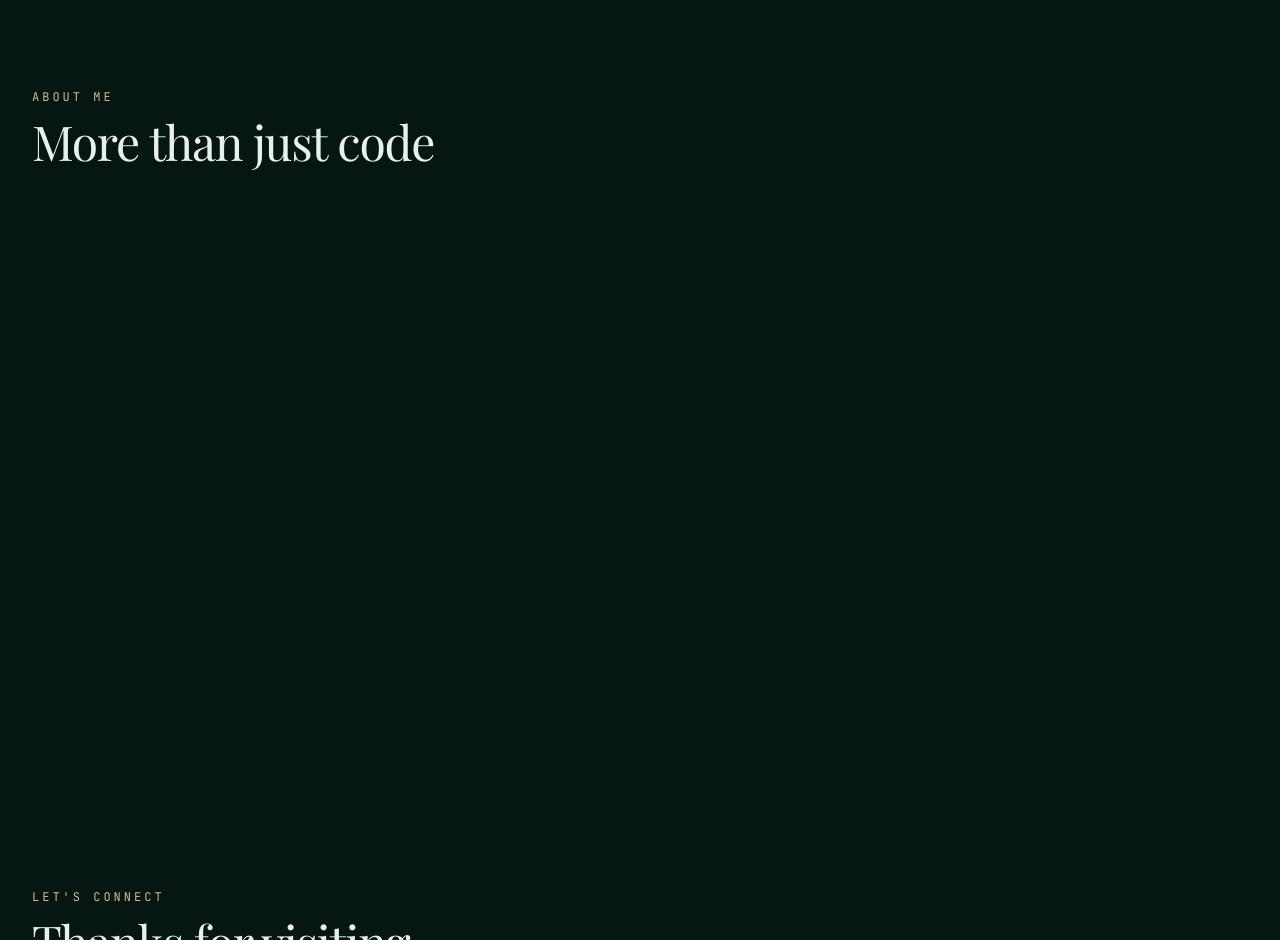
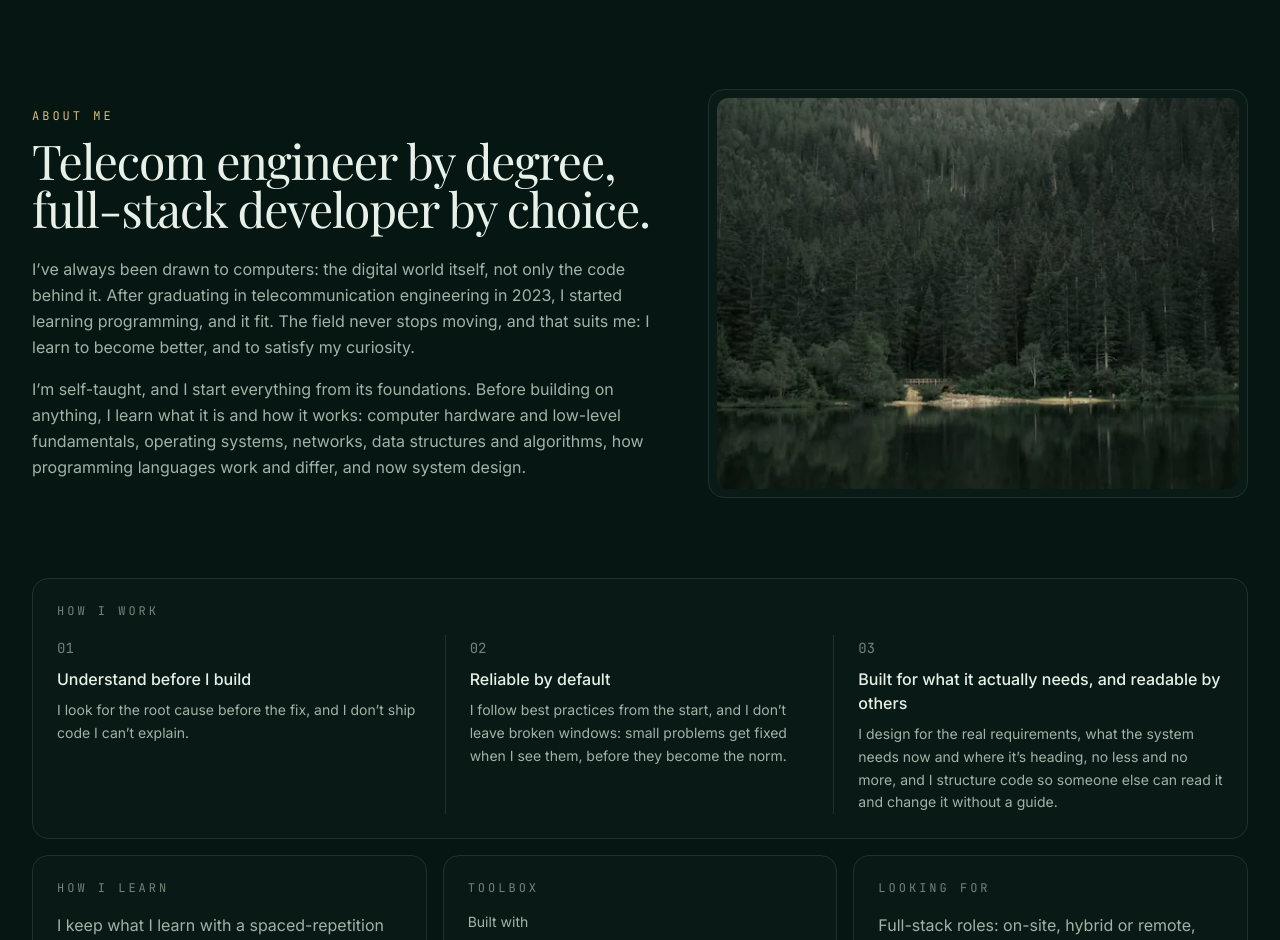
Before and after one commit to ahmed-sami9/Ahmed-Portfolio, a React (Vite) app in the folder frontend/: page / in a window 1280 px wide. Shown: the part 1860-2800 px from the top of the page. Built offline with nearby package versions, Linux system fonts and the light colour scheme.

Commit message:
feat(portfolio-page) : add about me section

```diff
--- /dev/null
+++ b/frontend/src/data/about.ts
@@ -0,0 +1,53 @@
+// Everything the About section says. Components only render it.
+
+export const about = {
+  eyebrow: "About me",
+  title: "Telecom engineer by degree, full-stack developer by choice.",
+  story: [
+    "I’ve always been drawn to computers: the digital world itself, not only the code behind it. After graduating in telecommunication engineering in 2023, I started learning programming, and it fit. The field never stops moving, and that suits me: I learn to become better, and to satisfy my curiosity.",
+    "I’m self-taught, and I start everything from its foundations. Before building on anything, I learn what it is and how it works: computer hardware and low-level fundamentals, operating systems, networks, data structures and algorithms, how programming languages work and differ, and now system design.",
+  ],
+
+  // Decorative, so alt is empty: the text carries the meaning.
+  photo: {
+    src: "/about-lake.webp", // TODO: swap for the full-size Unsplash download (1200px+ wide)
+    width: 1032,
+    height: 581,
+  },
+
+  principles: [
+    {
+      title: "Understand before I build",
+      text: "I look for the root cause before the fix, and I don’t ship code I can’t explain.",
+    },
+    {
+      title: "Reliable by default",
+      text: "I follow best practices from the start, and I don’t leave broken windows: small problems get fixed when I see them, before they become the norm.",
+    },
+    {
+      title: "Built for what it actually needs, and readable by others",
+      text: "I design for the real requirements, what the system needs now and where it’s heading, no less and no more, and I structure code so someone else can read it and change it without a guide.",
+    },
+  ],
+
+  learning:
+    "I keep what I learn with a spaced-repetition system: Anki for recall, Obsidian for the connected notes behind it. A few cards every day, so knowledge compounds instead of fading.",
+
+  // Only what I can defend in an interview. "Familiar" stays empty until it's earned.
+  toolbox: {
+    builtWith: ["React", "TypeScript", "Node.js", "Express", "PostgreSQL", "Tailwind CSS", "Git"],
+    familiar: [] as string[],
+  },
+
+  lookingFor: "Full-stack roles: on-site, hybrid or remote, and open to relocating.",
+  languages: [
+    "English: C1 · B2 speaking", // TODO: replace with the EF SET result before applying
+    "Arabic: Native",
+  ],
+
+  // The section's closing line, like "more on GitHub" ends Projects
+  closingLink: { label: "let's talk", href: "#contact" },
+
+  belief:
+    "Wherever I work, I treat its success as my own: what’s ethically good for the company is good for me.",
+} as const;
--- a/frontend/src/data/profile.ts
+++ b/frontend/src/data/profile.ts
@@ -8,7 +8,7 @@ export const profile = {
   tagline:
     "I build full-stack web applications with the MERN stack, and I learn whatever a problem needs beyond it. I make sure what I ship is reliable today and still easy to change a year from now.",
   location: "Based in Egypt",
-  terminalLine: "open to remote roles",
+  terminalLine: "open to new roles",
   photo: {
     src: "/personal-photo.webp",
     alt: "Portrait of Ahmed Elgaml",
--- a/frontend/src/pages/PortfolioPage/components/About/About.tsx
+++ b/frontend/src/pages/PortfolioPage/components/About/About.tsx
@@ -1,11 +1,59 @@
 import Section from "@/components/layout/Section";
 import SectionHeading from "@/components/ui/SectionHeading";
+import TerminalLine from "@/components/ui/TerminalLine";
+import { about } from "@/data/about";
+import AboutCard from "./components/AboutCard";
+import AboutPhoto from "./components/AboutPhoto";
+import Belief from "./components/Belief";
+import ChipList from "./components/ChipList";
+import Principles from "./components/Principles";
+import Toolbox from "./components/Toolbox";
 
-// Placeholder shell: the about text and "How I build" approach come later.
+// Who I am → how I work and the details (every block framed, so each one starts and ends
+// visibly) → what I stand for → the same closing as Projects: a divider and a terminal line.
 function About() {
   return (
-    <Section id="about" labelledBy="about-title" className="min-h-screen">
-      <SectionHeading id="about-title" eyebrow="About me" title="More than just code" />
+    <Section id="about" labelledBy="about-title">
+      <div className="grid items-center gap-10 lg:grid-cols-[minmax(0,1.15fr)_minmax(0,1fr)] lg:gap-14">
+        <div>
+          <SectionHeading id="about-title" eyebrow={about.eyebrow} title={about.title} />
+          <div className="mt-6 max-w-2xl space-y-4 leading-relaxed text-muted">
+            {about.story.map((paragraph) => (
+              <p key={paragraph}>{paragraph}</p>
+            ))}
+          </div>
+        </div>
+        <AboutPhoto />
+      </div>
+
+      <div className="mt-16 space-y-4 lg:mt-20">
+        <AboutCard label="How I work">
+          <Principles />
+        </AboutCard>
+
+        <div className="grid gap-4 lg:grid-cols-3">
+          <AboutCard label="How I learn">
+            <p className="leading-relaxed text-muted">{about.learning}</p>
+          </AboutCard>
+          <AboutCard label="Toolbox">
+            <Toolbox />
+          </AboutCard>
+          <AboutCard label="Looking for">
+            <p className="leading-relaxed text-muted">{about.lookingFor}</p>
+            <div className="mt-4">
+              <ChipList items={about.languages} label="Languages" />
+            </div>
+          </AboutCard>
+        </div>
+      </div>
+
+      <div className="mt-16 lg:mt-20">
+        <Belief />
+      </div>
+
+      <div className="mt-12 border-t border-line pt-6">
+        <TerminalLine text={about.closingLink.label} href={about.closingLink.href} />
+      </div>
     </Section>
   );
 }
--- /dev/null
+++ b/frontend/src/pages/PortfolioPage/components/About/components/AboutCard.tsx
@@ -0,0 +1,19 @@
+import type { ReactNode } from "react";
+
+type AboutCardProps = {
+  label: string;
+  children: ReactNode;
+};
+
+// One of the three detail blocks under the facts. Same label style for all three, so they
+// read as a set; no numbers, because they have no order.
+function AboutCard({ label, children }: AboutCardProps) {
+  return (
+    <section className="rounded-2xl border border-line bg-text/[0.015] p-5 sm:p-6">
+      <h3 className="font-mono text-xs tracking-[0.25em] text-subtle uppercase">{label}</h3>
+      <div className="mt-4">{children}</div>
+    </section>
+  );
+}
+
+export default AboutCard;
--- /dev/null
+++ b/frontend/src/pages/PortfolioPage/components/About/components/AboutPhoto.tsx
@@ -0,0 +1,29 @@
+import { about } from "@/data/about";
+
+// A quiet pause beside the story, in its own matted frame like a print.
+// Zoomed from the bottom edge, so the bright sky is cropped out and the forest and its reflection stay.
+function AboutPhoto() {
+  const { photo } = about;
+
+  return (
+    <div className="rounded-2xl border border-line bg-text/[0.02] p-2">
+      <div className="relative overflow-hidden rounded-xl">
+        <img
+          src={photo.src}
+          alt=""
+          width={photo.width}
+          height={photo.height}
+          loading="lazy"
+          className="aspect-[4/3] w-full origin-bottom scale-[1.4] object-cover"
+        />
+        {/* Slightly darker, fading in from the top, so it sits in the page instead of on it */}
+        <div
+          aria-hidden
+          className="absolute inset-0 bg-linear-to-b from-bg/45 via-bg/15 to-bg/10"
+        />
+      </div>
+    </div>
+  );
+}
+
+export default AboutPhoto;
--- /dev/null
+++ b/frontend/src/pages/PortfolioPage/components/About/components/Belief.tsx
@@ -0,0 +1,15 @@
+import { about } from "@/data/about";
+
+// The closing line: the one amber accent in the section, on the line meant to be remembered.
+// No single word highlighted: that would decide which half people read as the point.
+function Belief() {
+  return (
+    <blockquote className="border-l-2 border-accent pl-5 sm:pl-6">
+      <p className="max-w-3xl font-display text-2xl leading-snug text-balance text-text italic sm:text-3xl">
+        {about.belief}
+      </p>
+    </blockquote>
+  );
+}
+
+export default Belief;
--- /dev/null
+++ b/frontend/src/pages/PortfolioPage/components/About/components/ChipList.tsx
@@ -0,0 +1,25 @@
+type ChipListProps = {
+  items: readonly string[];
+  label: string; // names the list for screen readers, e.g. "Built with"
+  muted?: boolean; // the dimmer second tier ("Familiar")
+};
+
+// Small mono chips for tools and languages. Mono because they're literal names.
+function ChipList({ items, label, muted = false }: ChipListProps) {
+  return (
+    <ul aria-label={label} className="flex flex-wrap gap-2">
+      {items.map((item) => (
+        <li
+          key={item}
+          className={`rounded-md px-2.5 py-1 font-mono text-xs ring-1 ring-inset ${
+            muted ? "text-subtle ring-line" : "text-text/90 ring-text/15"
+          }`}
+        >
+          {item}
+        </li>
+      ))}
+    </ul>
+  );
+}
+
+export default ChipList;
--- /dev/null
+++ b/frontend/src/pages/PortfolioPage/components/About/components/FactStrip.tsx
@@ -0,0 +1,21 @@
+import { about } from "@/data/about";
+
+// The screening facts in one line, readable in two seconds without reading a paragraph.
+// Dots are drawn by CSS (before:), so screen readers hear a plain list. Phones stack the
+// facts instead: wrapped lines would start with a dot.
+function FactStrip() {
+  return (
+    <ul className="flex flex-col gap-x-4 gap-y-2 border-y border-line py-4 font-mono sm:flex-row sm:flex-wrap text-xs text-muted">
+      {about.facts.map((fact) => (
+        <li
+          key={fact}
+          className="flex items-center gap-4 sm:not-first:before:text-subtle sm:not-first:before:content-['·']"
+        >
+          {fact}
+        </li>
+      ))}
+    </ul>
+  );
+}
+
+export default FactStrip;
--- /dev/null
+++ b/frontend/src/pages/PortfolioPage/components/About/components/Principles.tsx
@@ -0,0 +1,24 @@
+import { about } from "@/data/about";
+
+// Numbered, because the order goes from thinking to building to handing over.
+// Dividers between them: stacked rows on phones, side-by-side columns from md.
+function Principles() {
+  return (
+    <ol className="grid divide-y divide-line md:grid-cols-3 md:divide-x md:divide-y-0">
+      {about.principles.map((principle, i) => (
+        <li
+          key={principle.title}
+          className="py-5 first:pt-0 last:pb-0 md:px-6 md:py-0 md:first:pl-0 md:last:pr-0"
+        >
+          <span aria-hidden className="font-mono text-sm text-subtle">
+            {String(i + 1).padStart(2, "0")}
+          </span>
+          <p className="mt-2 font-medium text-text">{principle.title}</p>
+          <p className="mt-2 text-sm leading-relaxed text-muted">{principle.text}</p>
+        </li>
+      ))}
+    </ol>
+  );
+}
+
+export default Principles;
--- /dev/null
+++ b/frontend/src/pages/PortfolioPage/components/About/components/Toolbox.tsx
@@ -0,0 +1,24 @@
+import { about } from "@/data/about";
+import ChipList from "./ChipList";
+
+// Two honest tiers. A tier with nothing in it isn't shown, so "Familiar" appears once it's earned.
+function Toolbox() {
+  const { builtWith, familiar } = about.toolbox;
+
+  return (
+    <div className="space-y-4">
+      <div>
+        <p className="mb-2 text-sm text-muted">Built with</p>
+        <ChipList items={builtWith} label="Built with" />
+      </div>
+      {familiar.length > 0 && (
+        <div>
+          <p className="mb-2 text-sm text-muted">Familiar with</p>
+          <ChipList items={familiar} label="Familiar with" muted />
+        </div>
+      )}
+    </div>
+  );
+}
+
+export default Toolbox;
```
Also changed, not shown: frontend/src/components/ui/TerminalLine.tsx (+4 -4 lines), frontend/public/about-lake.webp (added), 1 other file (tests, documents, lock files or other folders).
